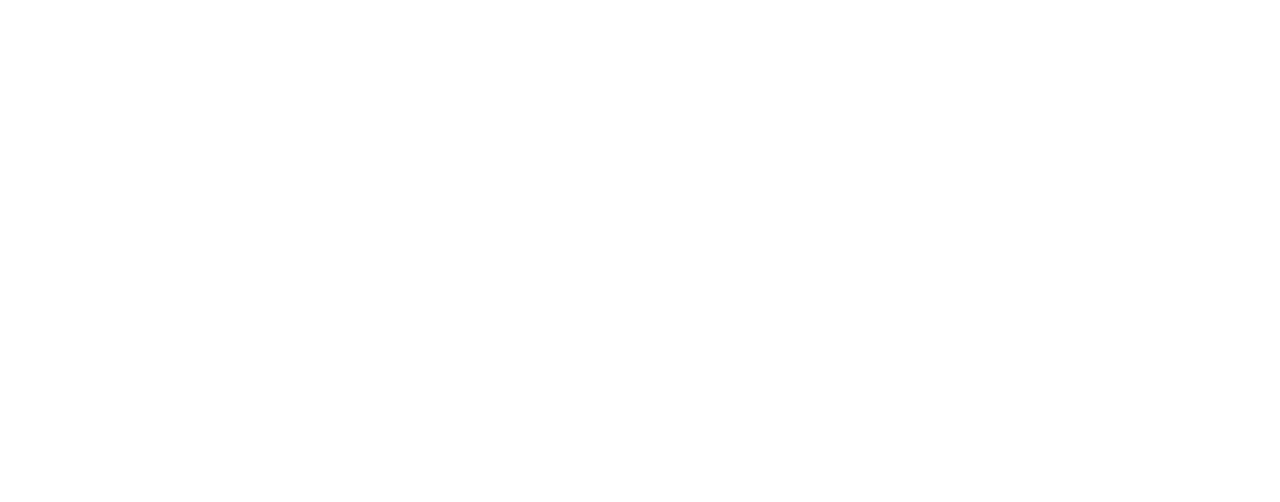
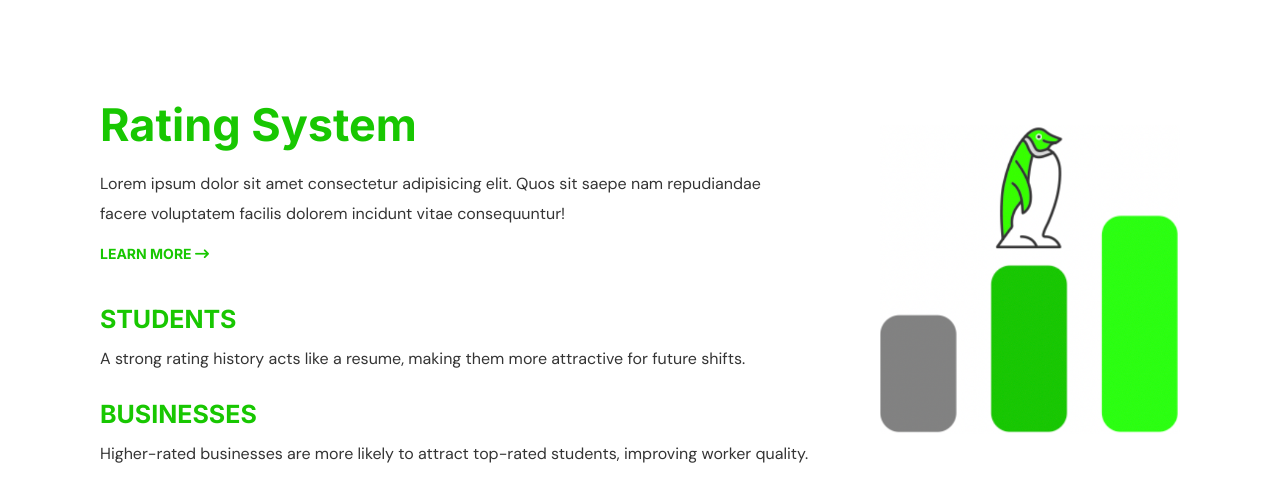
Before and after one commit to fnicolai-85/shiftly, a plain HTML site: page homepage.html in a window 1280 px wide. Drawn offline with nearby package versions, Linux system fonts and the light colour scheme.

Commit message:
Defining ratings block; updating the app block

```diff
--- a/css/styles.css
+++ b/css/styles.css
@@ -349,6 +349,7 @@ a {
 }
 
 .container {
+    display: flex;
     margin: 0 auto;
     max-width: 1440px;
     padding: 0 var(--padding-horizontal-small);
@@ -631,10 +632,9 @@ a {
     }
 }
 
-/* App Download Block */
+/* App Block */
 .block--app .container {
     align-items: center;
-    display: flex;
     justify-content: center;
 }
 
@@ -646,10 +646,6 @@ a {
     height: 100%;
     margin: 40px 0 0;
     max-width: 250px;
-}
-
-.block--app .block__penguin {
-    display: none;
 }
 
 .block--app .block__penguin img {
@@ -694,3 +690,25 @@ a {
         width: 340px;
     }
 }
+
+/* Ratings Block */
+.block--ratings .container {
+    align-items: center;
+}
+.block--ratings .block__text .link--arrow {
+    margin: 10px 0;
+    transform: translateX(-10px);
+}
+
+.block--ratings .block__penguin img {
+    margin-left: 0;
+    transition: width .2s;
+    width: 0;
+}
+
+@media screen and (min-width: 1024px) {
+    .block--ratings .block__penguin img {
+        margin-left: 70px;
+        width: 300px;
+    }
+}
--- a/homepage.html
+++ b/homepage.html
@@ -29,6 +29,41 @@
     ></script>
   </head>
   <body>
+    <section class="block block--light block--ratings">
+      <div class="container">
+        <div class="block__text">
+          <header class="block__header">
+            <h2 class="block__heading">Rating System</h2>
+            <p>
+              Lorem ipsum dolor sit amet consectetur adipisicing elit. Quos sit
+              saepe nam repudiandae facere voluptatem facilis dolorem incidunt
+              vitae consequuntur!
+            </p>
+            <a href="" class="link link--arrow link--colored">
+              Learn More
+              <i class="fa-solid fa-arrow-right-long link__arrow"></i>
+            </a>
+          </header>
+          <div class="block__paragraph">
+            <h3 class="block__sub-heading">Students</h3>
+            <p>
+              A strong rating history acts like a resume, making them more
+              attractive for future shifts.
+            </p>
+          </div>
+          <div class="block__paragraph">
+            <h3 class="block__sub-heading">Businesses</h3>
+            <p>
+              Higher-rated businesses are more likely to attract top-rated
+              students, improving worker quality.
+            </p>
+          </div>
+        </div>
+        <div class="block__penguin">
+          <img src="images/TempPic.png" alt="" />
+        </div>
+      </div>
+    </section>
     <script src="js/nav-x.js"></script>
     <script src="js/nav.js"></script>
   </body>
```
Also changed, not shown: components/block--ratings.html (added, +35 -0 lines), components/block__penguin.html (added, +3 -0 lines), components/section.html (+11 -18 lines), images/TempPic.png (added).
